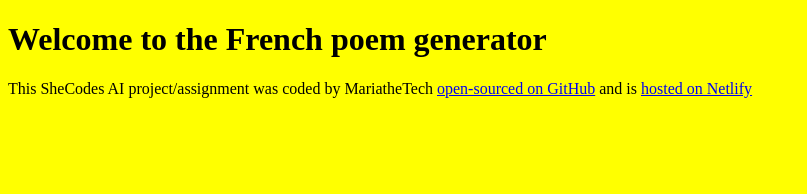
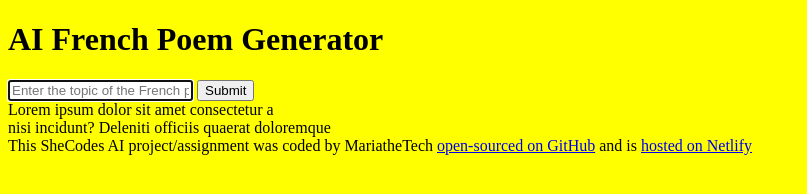
Before and after one commit to mcamper/french-poem-generator, a plain HTML site: page index.html in a window 1280 px wide. Shown: the whole page, without its empty margins (0-807 px from the left). Drawn offline with Linux system fonts and the light colour scheme.

Commit message:
Added basic html

```diff
--- a/index.html
+++ b/index.html
@@ -4,10 +4,33 @@
     <meta charset="UTF-8">
     <meta name="viewport" content="width=device-width, initial-scale=1.0">
     <link rel="stylesheet" href="src/style.css">
-    <title>AO Poem Generator</title>
+    <title>AI Poem Generator</title>
 </head>
 <body>
-    <h1>Welcome to the French poem generator</h1>
+    <header>
+        <h1>AI French Poem Generator</h1>
+    </header>
+    <main>
+        <form>
+            <input
+            type="text" placeholder="Enter the topic of the French poem"
+            autofocus
+            required
+            autocomplete="off"
+            >
+            <input type="submit">
+        </form>
+        <div>
+            Lorem ipsum dolor sit amet consectetur a
+            <br>
+            nisi incidunt? Deleniti officiis quaerat doloremque
+            <br>
+
+        </div>
+
+    </main>
+
+
 
 
     <footer>This SheCodes AI project/assignment was coded by MariatheTech <a href="https://github.com/mcamper/french-poem-generator" target="_blank">open-sourced on GitHub</a> and is <a href="https://frenchpoemgenerator2025.netlify.app/" target="_blank">hosted on Netlify</a></footer>
```
